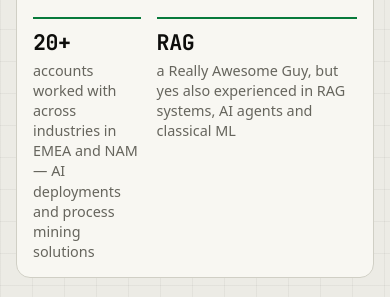
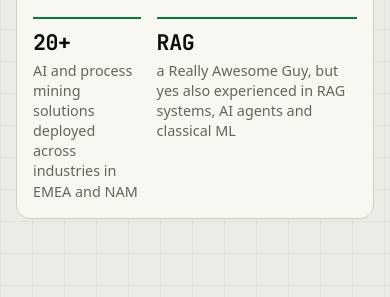
Before and after one commit to ramsescs/ramsescs.github.io, a plain HTML site: page index.html in a window 390 px wide. Shown: the part 803-1100 px from the top of the page. Drawn offline with Linux system fonts and the light colour scheme; a web font is replaced by a local one.

Commit message:
Reword the mobile 20+ tile caption
Co-Authored-By: Claude Opus 5.5 <noreply@anthropic.com>

```diff
--- a/index.html
+++ b/index.html
@@ -273,7 +273,7 @@
     <div class="tiles">
       <div class="tile"><b>Biz + CS</b><span>two degrees, so he can talk to the customers <em>and</em> the code</span></div>
       <div class="tile"><b>Award-Winning AI </b><span>shipped a prediction and shipment planning tool for a Fortune 500 company, that won Innovation of the Quarter 🏆</span></div>
-      <div class="tile"><b>20+</b><span><span class="xs-hide">accounts worked with in multiple industries across EMEA and NAM — from AI deployments to process mining solutions</span><span class="xs-only">accounts worked with across industries in EMEA and NAM — AI deployments and process mining solutions</span></span></div>
+      <div class="tile"><b>20+</b><span><span class="xs-hide">accounts worked with in multiple industries across EMEA and NAM — from AI deployments to process mining solutions</span><span class="xs-only">AI and process mining solutions deployed across industries in EMEA and NAM</span></span></div>
       <div class="tile"><b>RAG</b><span>a Really Awesome Guy, but yes also experienced in RAG systems, AI agents and classical ML</span></div>
     </div>
   </section>
```
